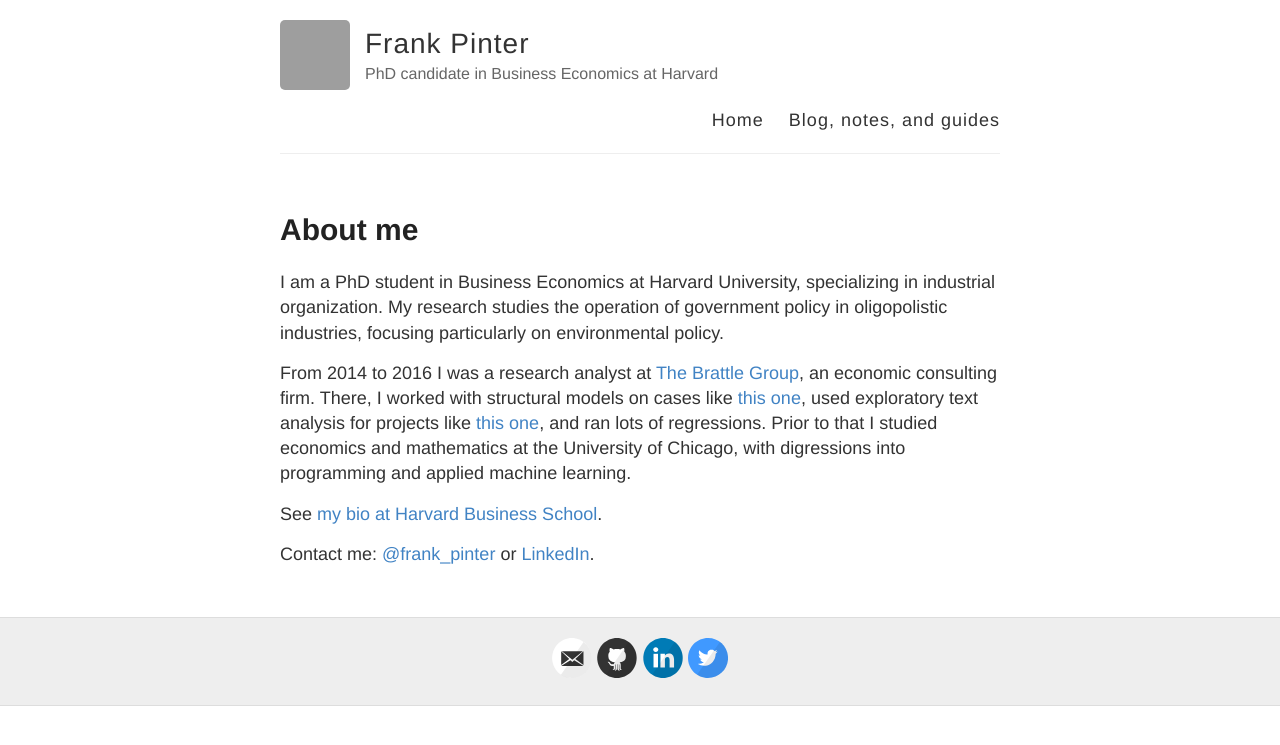
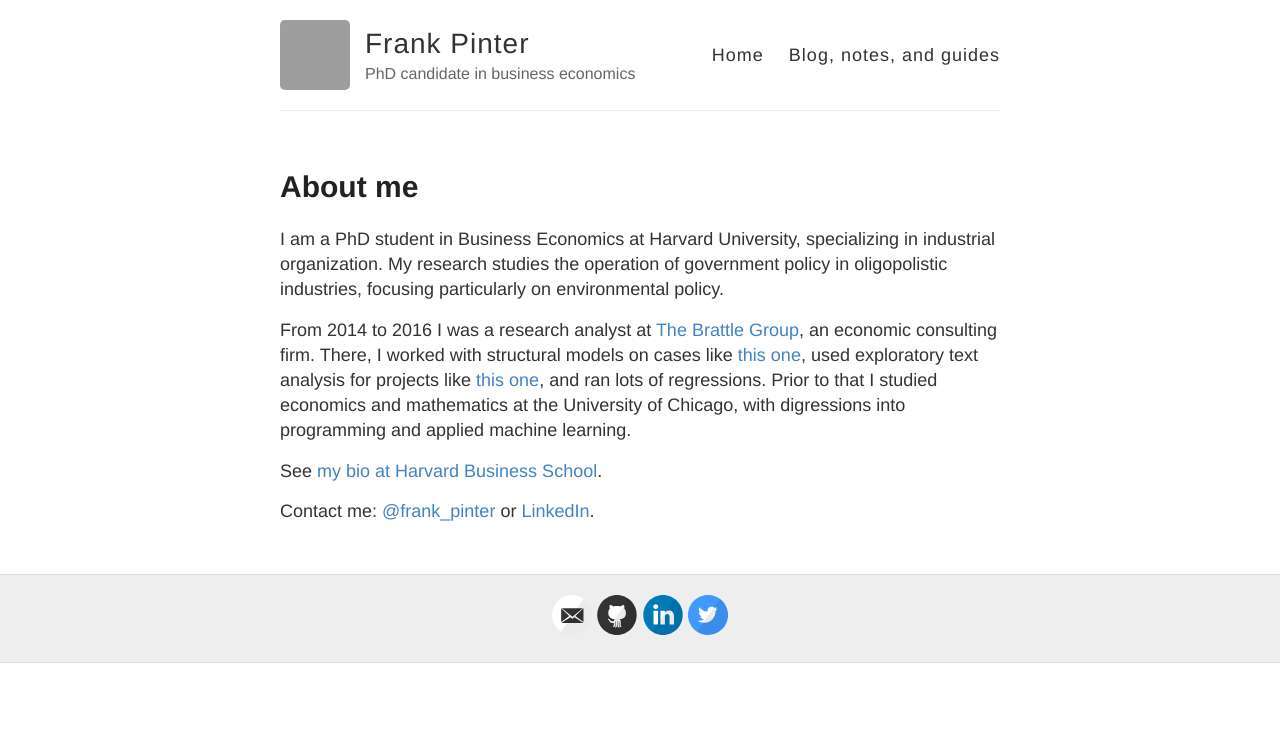
Before and after one commit to fpinter/fpinter.github.io, a Jekyll site: the page built from index.md, in a window 1280 px wide. Shown: the top 745 px of the page. Built offline with Jekyll 4.4.1, drawn with Linux system fonts in a browser that asks for light colours; grey boxes are pictures that could not be loaded.

Commit message:
shorten description

```diff
--- a/_config.yml
+++ b/_config.yml
@@ -6,7 +6,7 @@
 name: Frank Pinter
 
 # Short bio or description (displayed in the header)
-description: PhD candidate in Business Economics at Harvard
+description: PhD candidate in business economics
 
 # URL of your avatar or profile pic (you could use your GitHub profile pic)
 avatar:
```
